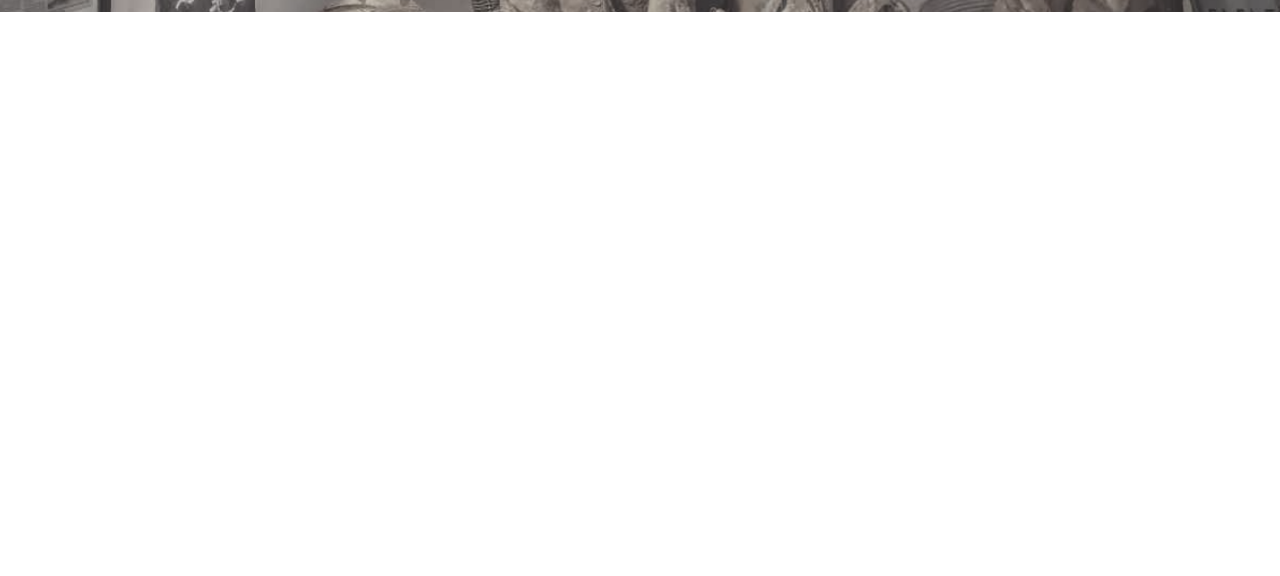
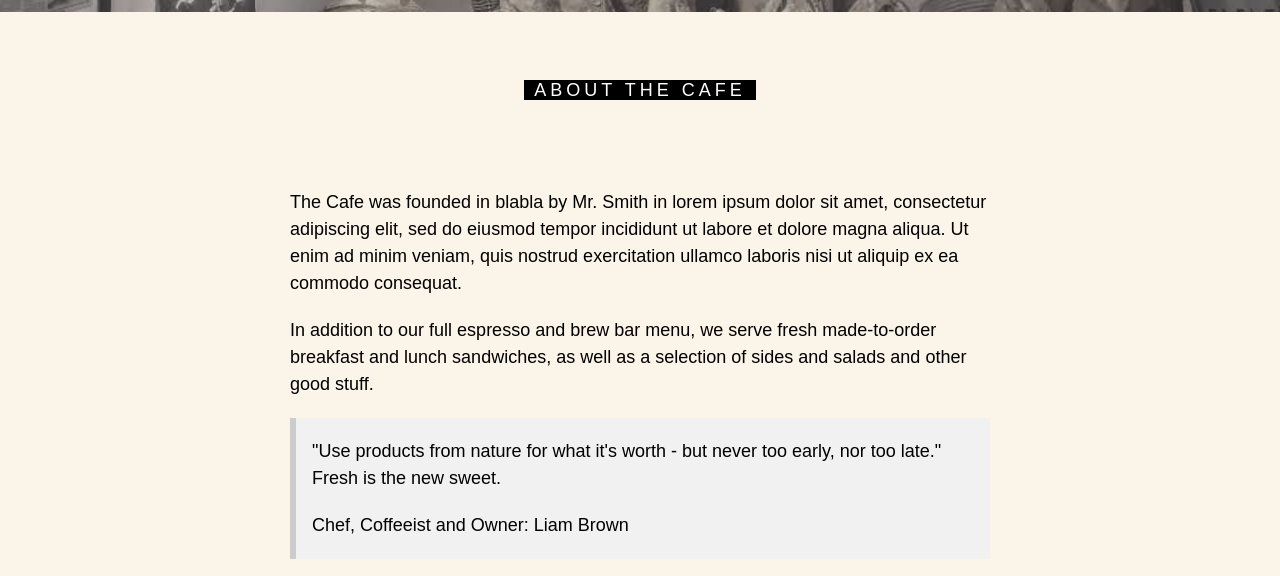
Before and after one commit to Softconstruct-internship/Html-Task-9, a website: page index.html in a window 1280 px wide. Shown: the part 337-913 px from the top of the page. Before the commit the page ends 800 px from the top, so only its background shows below. Drawn offline with Linux system fonts and the light colour scheme.

Commit message:
added about container

```diff
--- a/index.html
+++ b/index.html
@@ -33,6 +33,37 @@
                 <span>15 Adr street, 5015</span>
             </div>
         </section>
+        <section class="main_section_about">
+            <div class="about_container">
+                <h2>
+                    <span>ABOUT THE CAFE</span>
+                </h2>
+                <p>The Cafe was founded in blabla by Mr.
+                    Smith in lorem ipsum dolor sit amet,
+                    consectetur adipiscing elit, sed do
+                    eiusmod tempor incididunt ut labore
+                    et dolore magna aliqua. Ut enim ad
+                    minim veniam, quis nostrud exercitation
+                    ullamco laboris nisi ut aliquip ex ea commodo
+                    consequat.</p>
+                <p>In addition to our full espresso and
+                    brew bar menu, we serve fresh made-to-order
+                    breakfast and lunch sandwiches, as well as
+                    a selection of sides and salads and other good stuff.
+                </p>
+                <div class="text_container">
+                    <p>"Use products from nature for what
+                        it's worth - but never too early, nor
+                        too late." Fresh is the new
+                        sweet.
+                    <p>Chef, Coffeeist and Owner: Liam Brown </p>
+                    </p>
+                </div>
+                <img src="./assets/img/coffeeshop.jpg" alt="Coffee Shop">
+                <p> <strong>Opening hours:</strong> everyday from 6am to 5pm.</p>
+                <p> <strong>Address:</strong> 15 Adr street, 5015, NY</p>
+            </div>
+        </section>
     </section>
 
 </body>
--- /dev/null
+++ b/sass/_about.scss
@@ -0,0 +1,39 @@
+.main_section_about {
+    background-color: $main_background-color;
+    .about_container {
+        margin-left: auto;
+        margin-right: auto;
+        max-width: 700px;
+        h2 {
+            text-align: center !important;
+            width: auto;
+            padding: 65px;
+            span {
+                padding: 0px 10px 0px 10px;
+                font-weight: 400;
+                letter-spacing: 4px;
+                font-size: 18px;
+                color: $navbar_color;
+                background-color: $header_color;
+            }
+        }
+        p{
+            padding-top: 20px;
+            font-size: 18px!important;
+        }
+        .text_container{
+            margin: 20px 0px 20px 0px;
+            border-left: 6px solid #ccc!important;
+            background-color: #f1f1f1!important;
+            padding: 0.01em 16px;
+            p{
+                font-size: 18px!important;
+                font-family: "Inconsolata", sans-serif;
+            }
+
+        }
+        img{
+            width: 100%;
+        }
+    }
+}
--- a/sass/_navbar.scss
+++ b/sass/_navbar.scss
@@ -2,6 +2,8 @@
     width: 100%;
     height: auto;
     position: sticky;
+    top: 0;
+    z-index: 10;
     background-color: $header_color;
 }
 .main_navbar {
--- a/sass/_variables.scss
+++ b/sass/_variables.scss
@@ -1,3 +1,4 @@
 $header_color: black;
 $navbar_color: #fff;
 $hover_color:#bbbbc3;;
+$main_background-color: #faf4e9;
--- a/sass/main.scss
+++ b/sass/main.scss
@@ -1,7 +1,8 @@
 @import "variables";
 @import "navbar";
 @import "header";
-*{
+@import "about";
+* {
     margin: 0;
     padding: 0;
     font-family: "Inconsolata", sans-serif;
```
Also changed, not shown: css/style.css.
